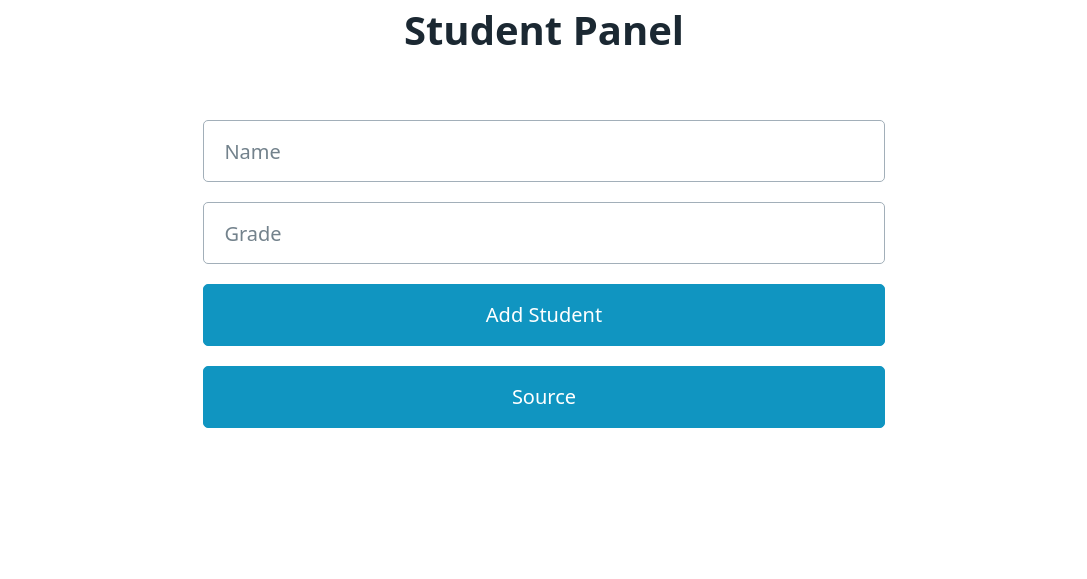
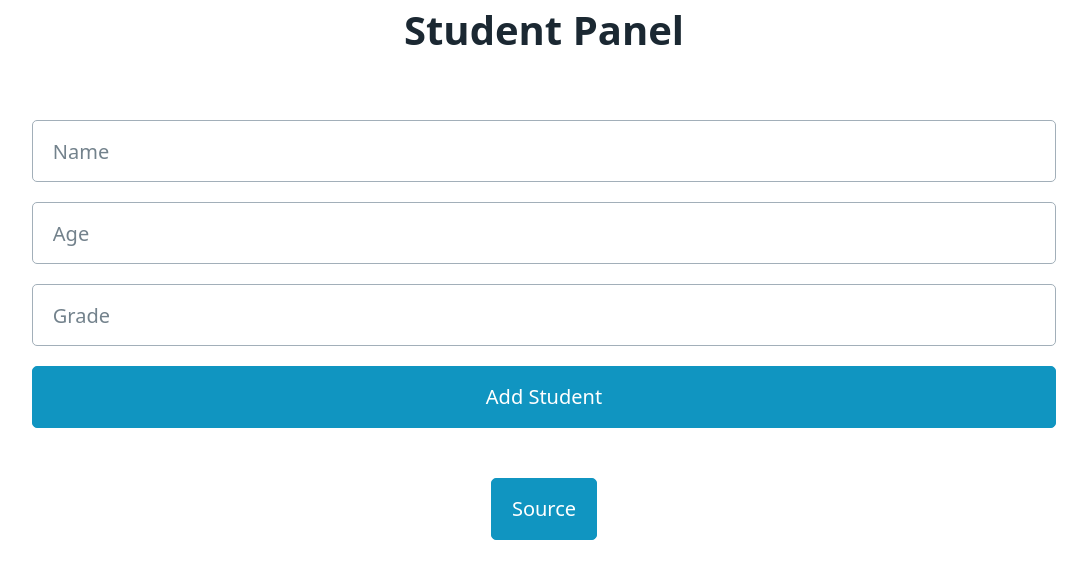
Before and after one commit to imxade/FlaskBasicPortal, a Flask app: page / in a window 1280 px wide. Shown: the top 579 px of the page, without its empty margins (96-1183 px from the left). Run offline with Flask 3, Linux system fonts and the light colour scheme.

Commit message:
fixed age input field

```diff
--- a/api/templates/index.html
+++ b/api/templates/index.html
@@ -31,7 +31,7 @@
     <form action="/add_student" method="post">
         <input type="text" placeholder="Name" id="name" name="name" required>
 
-        <iut type="number" placeholder="Age" id="age" name="age" required>
+        <input type="number" placeholder="Age" id="age" name="age" required>
 
         <input type="text" placeholder="Grade" id="grade" name="grade" required>
 
```
